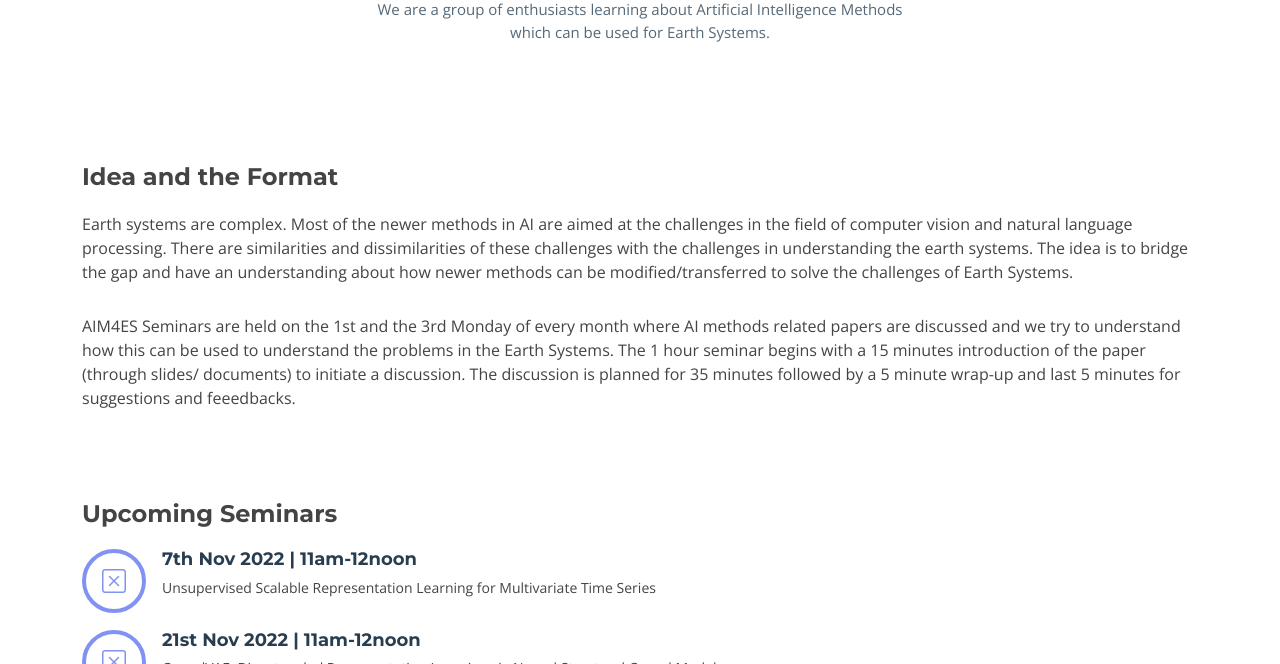
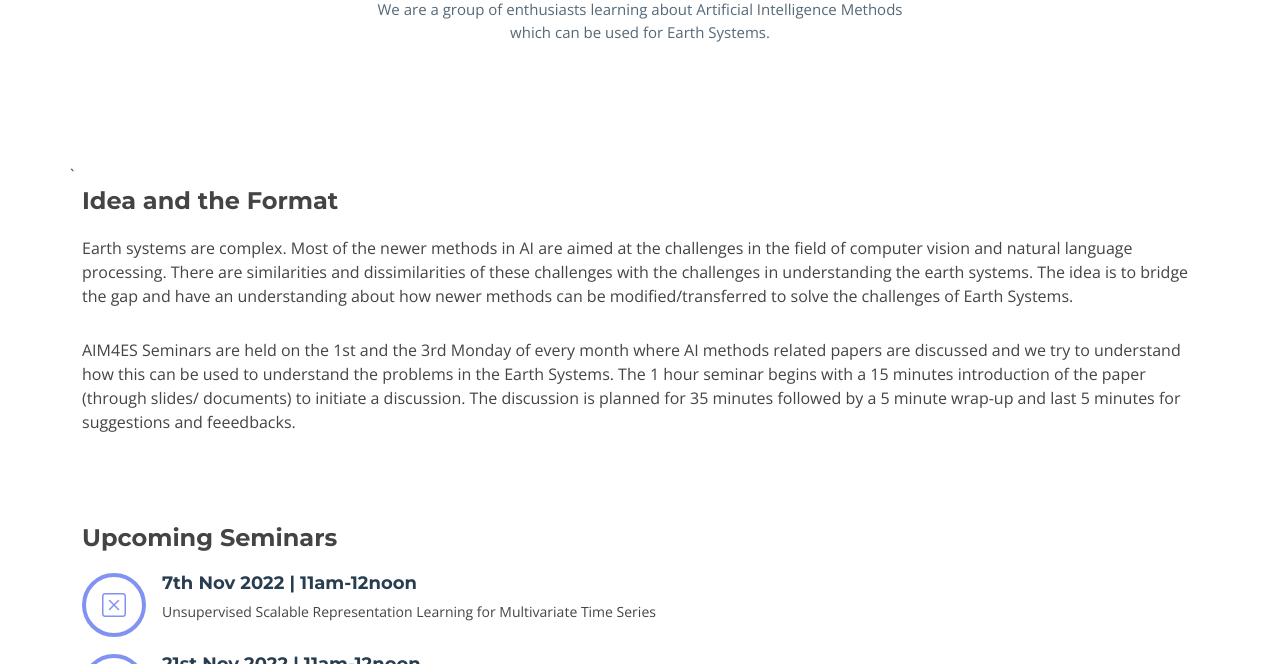
Before and after one commit to AIM4ES/aim4es.github.io, a plain HTML site: page docs/index.html in a window 1280 px wide. Shown: the part 600-1264 px from the top of the page. Drawn offline with nearby package versions, Linux system fonts and the light colour scheme.

```diff
--- a/docs/index.html
+++ b/docs/index.html
@@ -65,7 +65,7 @@
           <p>We are a group of enthusiasts learning about Artificial Intelligence Methods which can be used for Earth Systems.</p>
         </header>
 
-        <div class="row about-extra">
+        <div class="row about-extra">`
             <div class="col-lg-12 order-1 order-lg-2" data-aos="fade-left">
                 <h4>Idea and the Format </h4>
                 <p>
```
